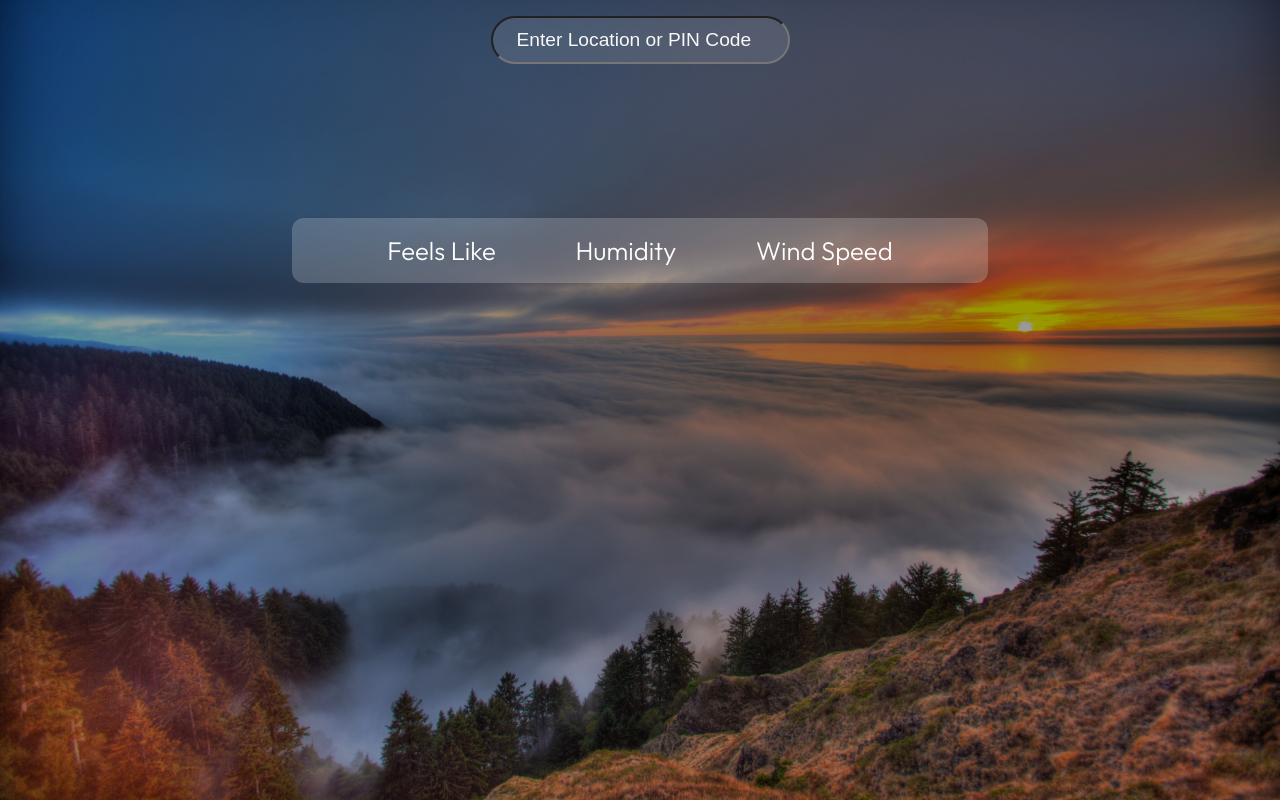
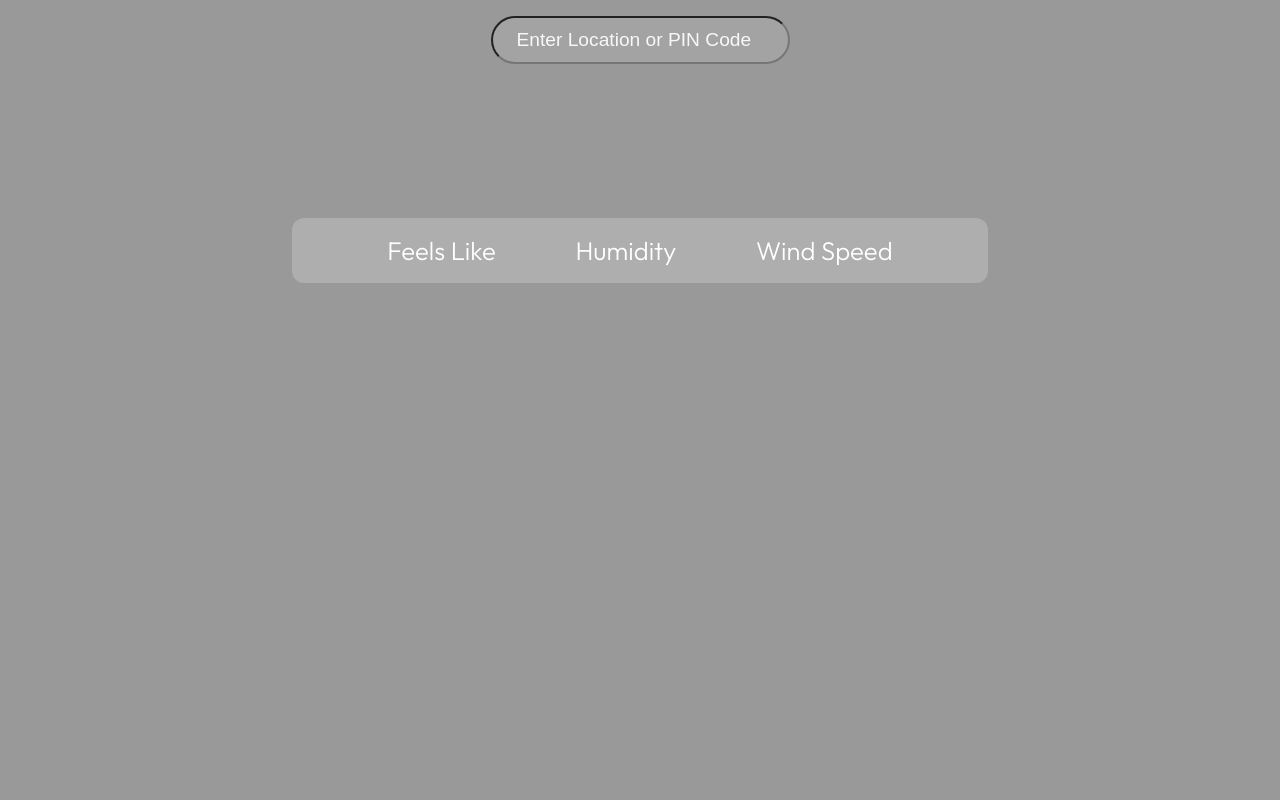
Before and after one commit to kshirsagarrushi/weather-app, a React (Create React App) app: page / in a window 1280 px wide. Built offline with nearby package versions, Linux system fonts and the light colour scheme.

Commit message:
Update index.css

```diff
--- a/src/index.css
+++ b/src/index.css
@@ -31,7 +31,7 @@ h1{
 
 .app:before{
     content:'';
-    background:url('./assets/sunset.jpg') no-repeat center center/cover;
+    background:url('./assets/sunset.jpg') no-repeat cover;
     position: absolute;
     width:100%;
     height:100%;
```
